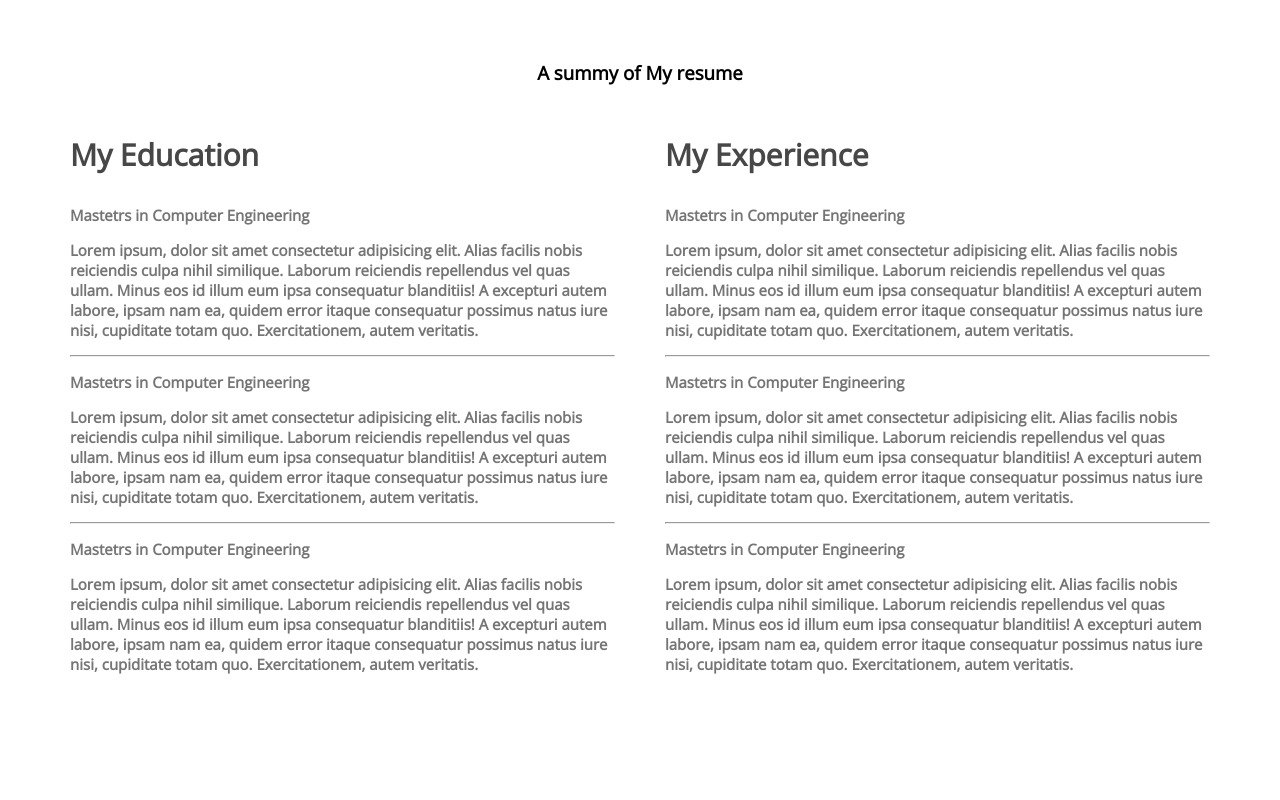
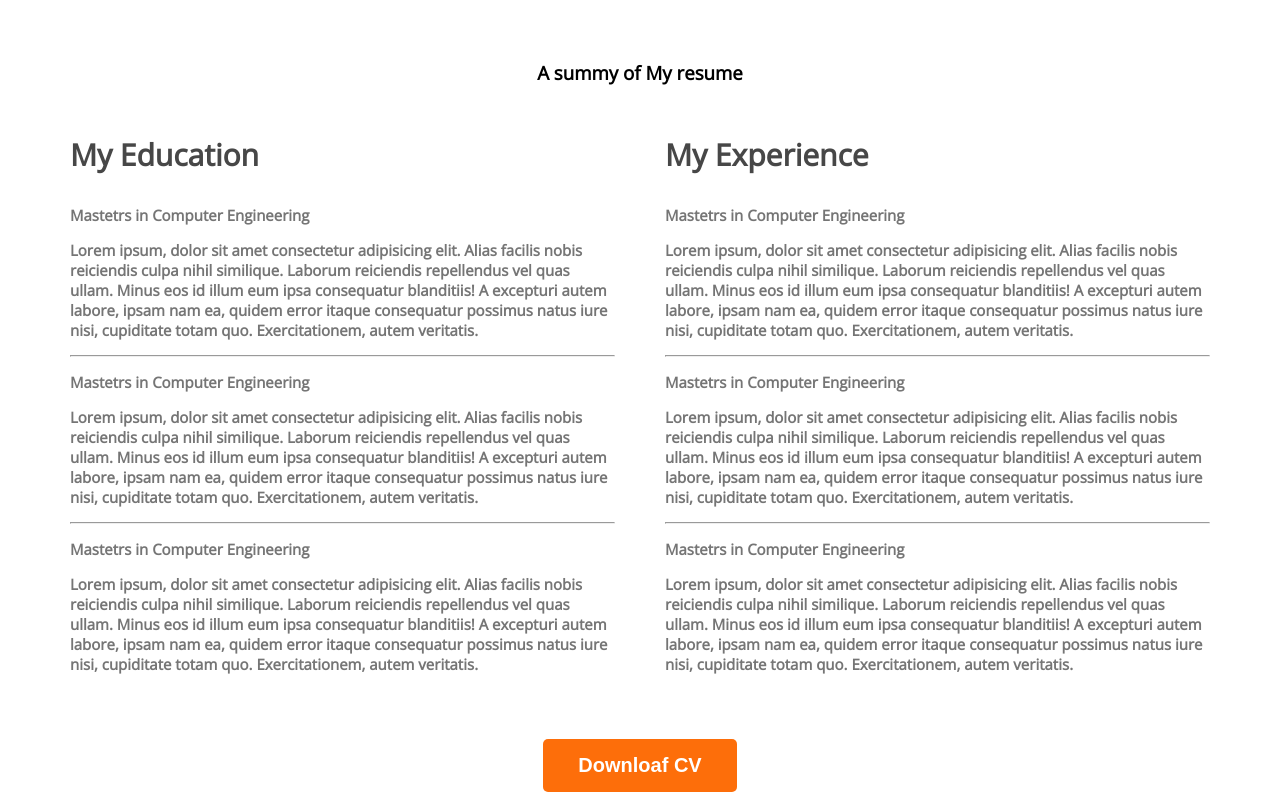
Before and after one commit to Jayedjb765/FirstFrontend, a plain HTML site: page index.html in a window 1280 px wide. Shown: the part 2297-3097 px from the top of the page. Before the commit the page ends 2994 px from the top, so only its background shows below. Drawn offline with nearby package versions, Linux system fonts and the light colour scheme.

Commit message:
update file

```diff
--- a/css/style.css
+++ b/css/style.css
@@ -149,3 +149,8 @@ main section{
 .htitle{
     text-align: center;
 }
+.downloD-cv{
+    padding-top: 50px;
+    text-align: center;
+
+}
--- a/index.html
+++ b/index.html
@@ -56,8 +56,9 @@
                 <hr>
                 <div class="about-info">
                     <h4 class="info-title">Date of Birth</h4>
-                    <p class="info-description"></p>
+                    <p class="info-description">26-02-1999</p>
                 </div>
+                <hr>
                 <div class="about-info">
                     <h4 class="info-title">From</h4>
                     <p class="info-description">Dhaka,Bangaladesh</p>
@@ -186,6 +187,9 @@
             </div>
 
         </section>
+        <div class="downloD-cv">
+            <button class="btn-primary">Downloaf CV</button>
+        </div>
 
     </main>
     <footer>
```
